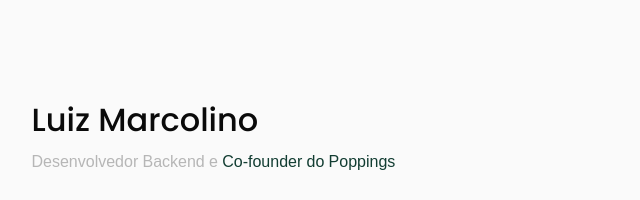
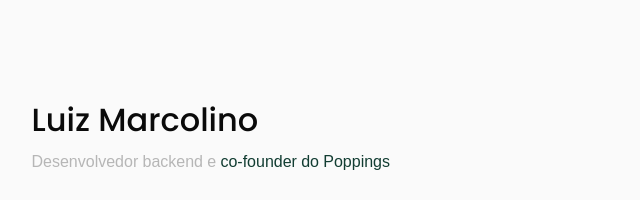
Before and after one commit to luizmarcoliino/portfoliodomarcola, a plain HTML site: page index.html in a window 1280 px wide. Shown: the top 200 px of the page, 291-931 px from the left. Drawn offline with Linux system fonts and the light colour scheme.

Commit message:
refactor: alterado letras maiusculas para minusculas dentro do apresentacao_destaque

```diff
--- a/index.html
+++ b/index.html
@@ -14,7 +14,7 @@
       <div class="container_destaque">
             <div class="apresentacao_destaque">
               <h1 class="titulo_destaque">Luiz Marcolino</h1>
-              <p class="descricao_destaque">Desenvolvedor Backend e <strong class="descricao_cor_destaque">Co-founder do Poppings</strong></p>
+              <p class="descricao_destaque">Desenvolvedor backend e <strong class="descricao_cor_destaque">co-founder do Poppings</strong></p>
             </div>
 
             <div class="sobre_destaque">
```
